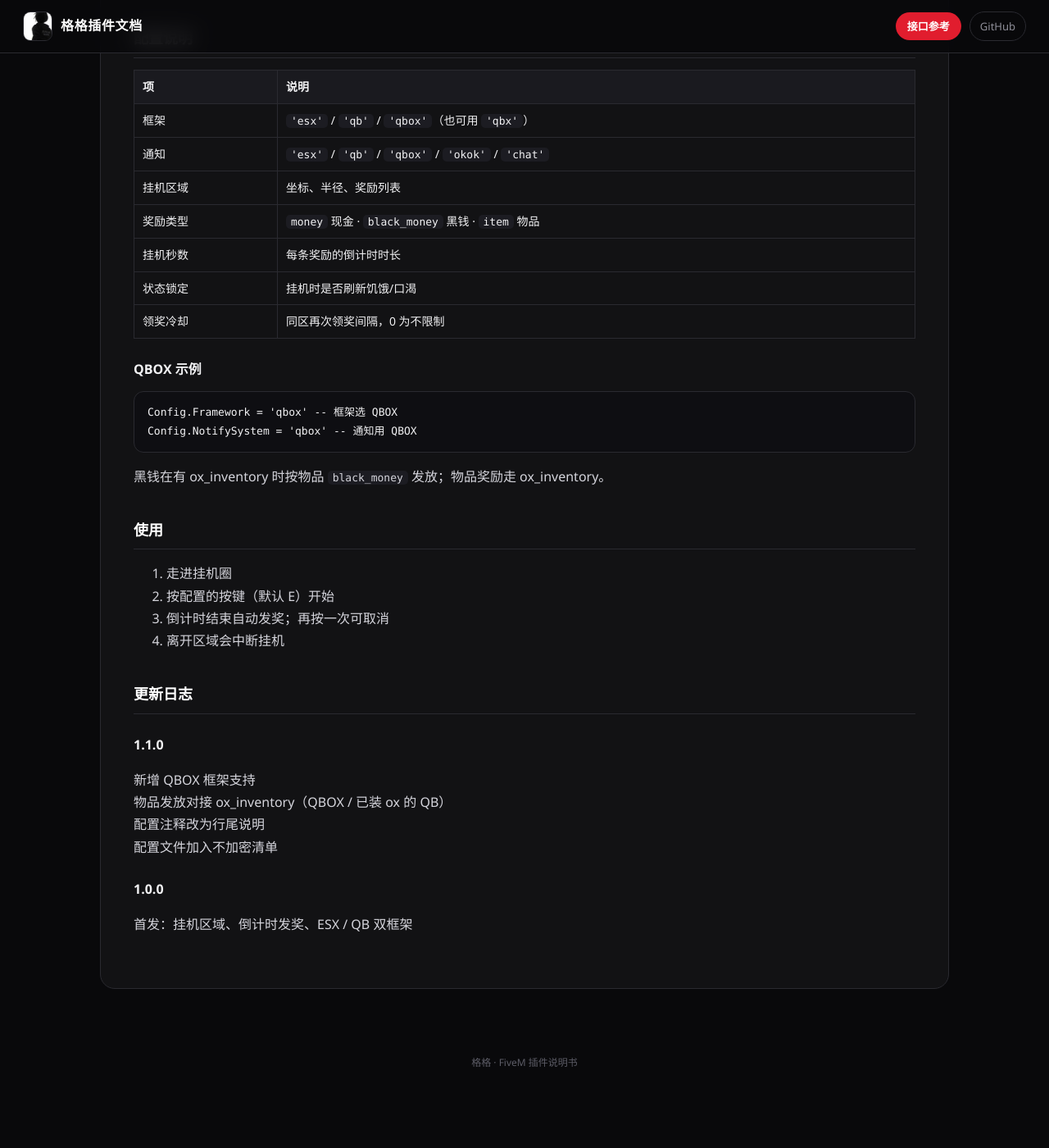
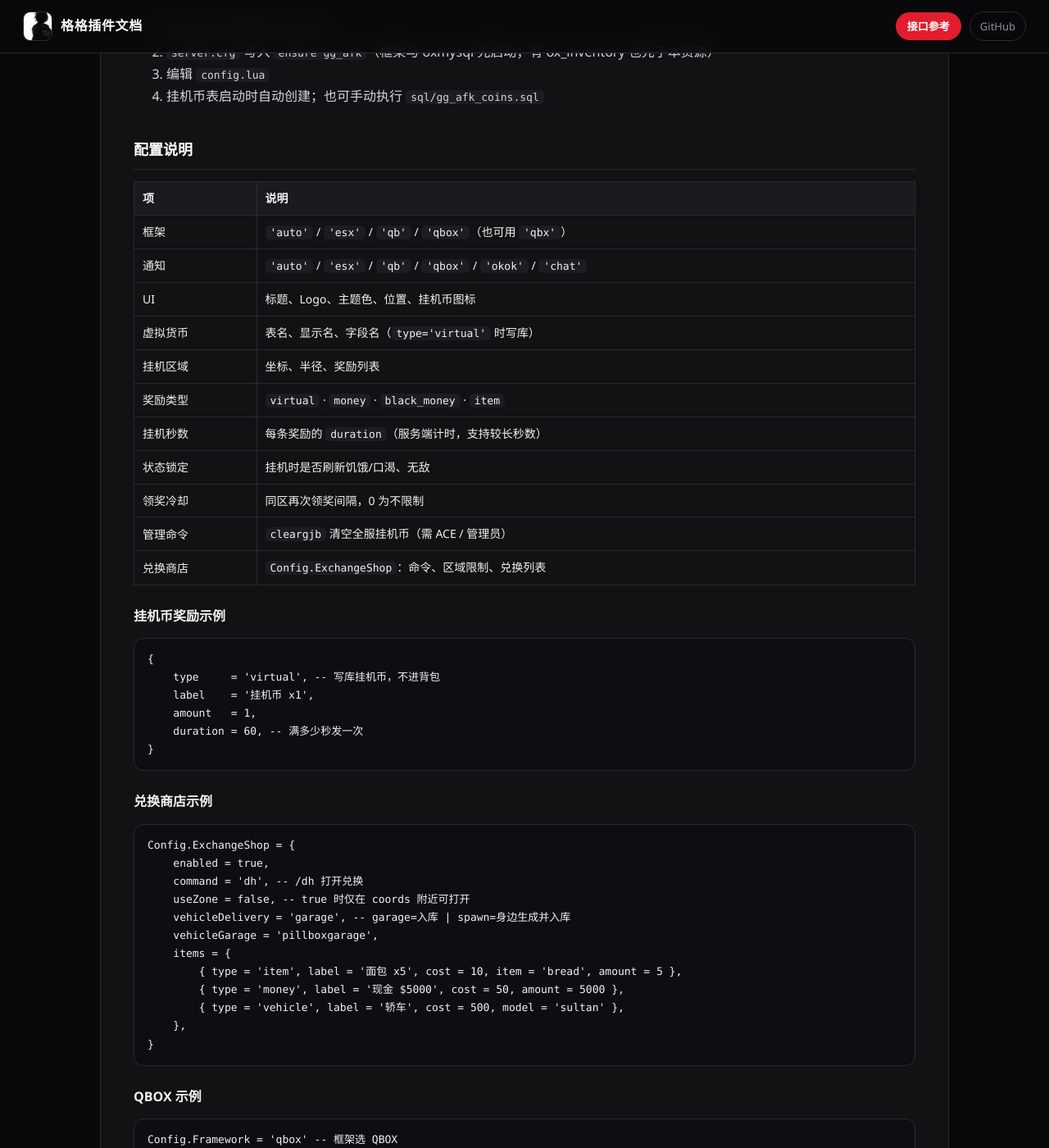
Before and after one commit to gege806/gege-docs, a Jekyll site: the page built from plugins/gg-afk.md, in a window 1280 px wide and 1400 px high, scrolled down 879 px. Shown: the whole window at 82% size. Built offline with Jekyll 4.4.1, drawn with Linux system fonts in a browser that asks for light colours; before the commit the page ends 2225 px from its top, so only the background shows below that; some of the changed text lies outside the part shown.

Commit message:
docs(gg_afk): sync 1.3.0 coin shop docs
Co-authored-by: Cursor <cursoragent@cursor.com>

````diff
--- a/plugins/gg-afk.md
+++ b/plugins/gg-afk.md
@@ -5,13 +5,16 @@ title: "挂机奖励 gg_afk"
 
 # 挂机奖励 gg_afk
 
-进圈按键挂机，倒计时结束后自动发奖。支持 ESX / QB-Core / QBOX。
+进圈按键挂机，服务端计时到点自动发奖。支持 ESX / QB-Core / QBOX。自带挂机币写库与兑换商店。
 
 ## 功能
 
 - 多个挂机区域，可自定义半径与奖励
-- 奖励类型：现金 / 黑钱 / 物品
-- 挂机期间可锁定饥饿与口渴
+- 奖励类型：`virtual` 挂机币（写库）/ 现金 / 黑钱 / 物品
+- 挂机币余额面板显示；图标失败自动回退 `gege.jpeg`
+- 挂机币兑换商店：物品 / 现金 / 黑钱 / 车辆（默认 `/dh`）
+- 挂机期间可无敌、锁定饥饿与口渴
+- 打开暂停菜单 / 地图时自动隐藏 UI
 - 区域冷却、地图标记、侧边 UI
 - 物品图标默认读取 ox_inventory
 
@@ -21,24 +24,58 @@ title: "挂机奖励 gg_afk"
 - 框架三选一：`es_extended` / `qb-core` / `qbx_core`
 - QBOX 发物品建议配合 **ox_inventory**
 - 可选：`okokNotify`
+- 兑换车辆：QB / Qbox 写 `player_vehicles`；ESX 写 `owned_vehicles`
 
 ## 安装
 
 1. 把 `gg_afk` 放进 `resources`
-2. `server.cfg` 写入 `ensure gg_afk`（框架与 ox_inventory 先启动）
+2. `server.cfg` 写入 `ensure gg_afk`（框架与 oxmysql 先启动；有 ox_inventory 也先于本资源）
 3. 编辑 `config.lua`
+4. 挂机币表启动时自动创建；也可手动执行 `sql/gg_afk_coins.sql`
 
 ## 配置说明
 
 | 项 | 说明 |
 |----|------|
-| 框架 | `'esx'` / `'qb'` / `'qbox'`（也可用 `'qbx'`） |
-| 通知 | `'esx'` / `'qb'` / `'qbox'` / `'okok'` / `'chat'` |
+| 框架 | `'auto'` / `'esx'` / `'qb'` / `'qbox'`（也可用 `'qbx'`） |
+| 通知 | `'auto'` / `'esx'` / `'qb'` / `'qbox'` / `'okok'` / `'chat'` |
+| UI | 标题、Logo、主题色、位置、挂机币图标 |
+| 虚拟货币 | 表名、显示名、字段名（`type='virtual'` 时写库） |
 | 挂机区域 | 坐标、半径、奖励列表 |
-| 奖励类型 | `money` 现金 · `black_money` 黑钱 · `item` 物品 |
-| 挂机秒数 | 每条奖励的倒计时时长 |
-| 状态锁定 | 挂机时是否刷新饥饿/口渴 |
+| 奖励类型 | `virtual` · `money` · `black_money` · `item` |
+| 挂机秒数 | 每条奖励的 `duration`（服务端计时，支持较长秒数） |
+| 状态锁定 | 挂机时是否刷新饥饿/口渴、无敌 |
 | 领奖冷却 | 同区再次领奖间隔，0 为不限制 |
+| 管理命令 | `cleargjb` 清空全服挂机币（需 ACE / 管理员） |
+| 兑换商店 | `Config.ExchangeShop`：命令、区域限制、兑换列表 |
+
+### 挂机币奖励示例
+
+```lua
+{
+    type     = 'virtual', -- 写库挂机币，不进背包
+    label    = '挂机币 x1',
+    amount   = 1,
+    duration = 60, -- 满多少秒发一次
+}
+```
+
+### 兑换商店示例
+
+```lua
+Config.ExchangeShop = {
+    enabled = true,
+    command = 'dh', -- /dh 打开兑换
+    useZone = false, -- true 时仅在 coords 附近可打开
+    vehicleDelivery = 'garage', -- garage=入库 | spawn=身边生成并入库
+    vehicleGarage = 'pillboxgarage',
+    items = {
+        { type = 'item', label = '面包 x5', cost = 10, item = 'bread', amount = 5 },
+        { type = 'money', label = '现金 $5000', cost = 50, amount = 5000 },
+        { type = 'vehicle', label = '轿车', cost = 500, model = 'sultan' },
+    },
+}
+```
 
 ### QBOX 示例
 
@@ -51,12 +88,34 @@ Config.NotifySystem = 'qbox' -- 通知用 QBOX
 
 ## 使用
 
-1. 走进挂机圈
-2. 按配置的按键（默认 E）开始
-3. 倒计时结束自动发奖；再按一次可取消
-4. 离开区域会中断挂机
+1. 走进挂机圈，侧边出现 UI
+2. 按配置按键（默认 **E**）开始 / 停止挂机
+3. 进度到 0 自动发奖并重新计时；离开区域会中断
+4. 输入 `/dh` 打开挂机币兑换（可在配置改命令）
+5. 打开暂停菜单 / 地图时 UI 会隐藏，关掉后恢复
+
+### 管理
+
+- `/cleargjb`：清空全部玩家挂机币（需 `gg_afk.clearcoins` 或管理员权限）
+
+### 导出（服务端）
+
+- `exports['gg_afk']:GetAfkCoins(src)`
+- `exports['gg_afk']:AddAfkCoins(src, amount)`
+- `exports['gg_afk']:RemoveAfkCoins(src, amount)`
+- `exports['gg_afk']:ClearAllAfkCoins()`
 
 ## 更新日志
+
+### 1.3.0
+
+- 新增挂机币写库（`gg_afk_coins`，按 license）
+- 奖励类型新增 `virtual`；服务端权威计时
+- 新增挂机币兑换商店（物品 / 钱 / 黑钱 / 车辆）
+- 物品图标加载失败自动使用 `gege.jpeg`
+- 暂停菜单 / 地图打开时隐藏挂机 UI
+- 挂机面板样式与进度实时刷新优化
+- 管理命令 `/cleargjb` 与相关导出
 
 ### 1.1.0
 
````
